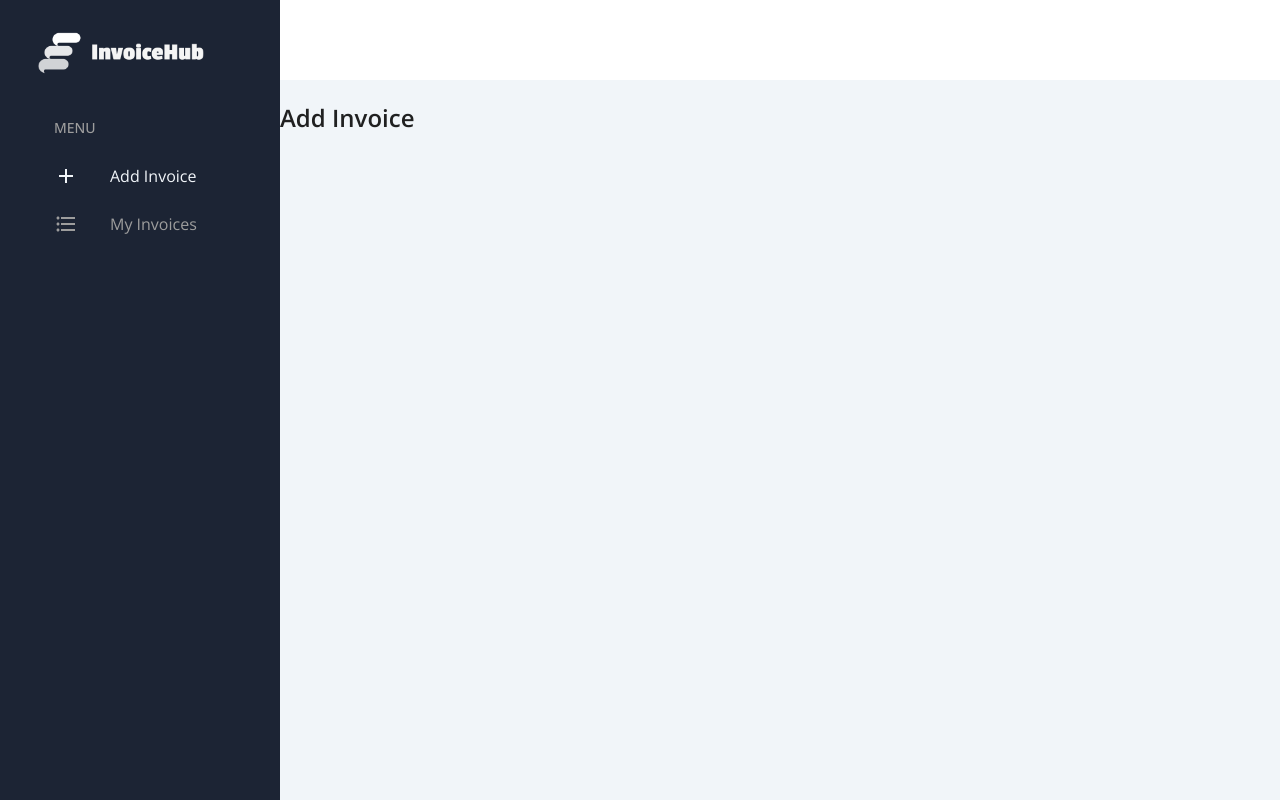
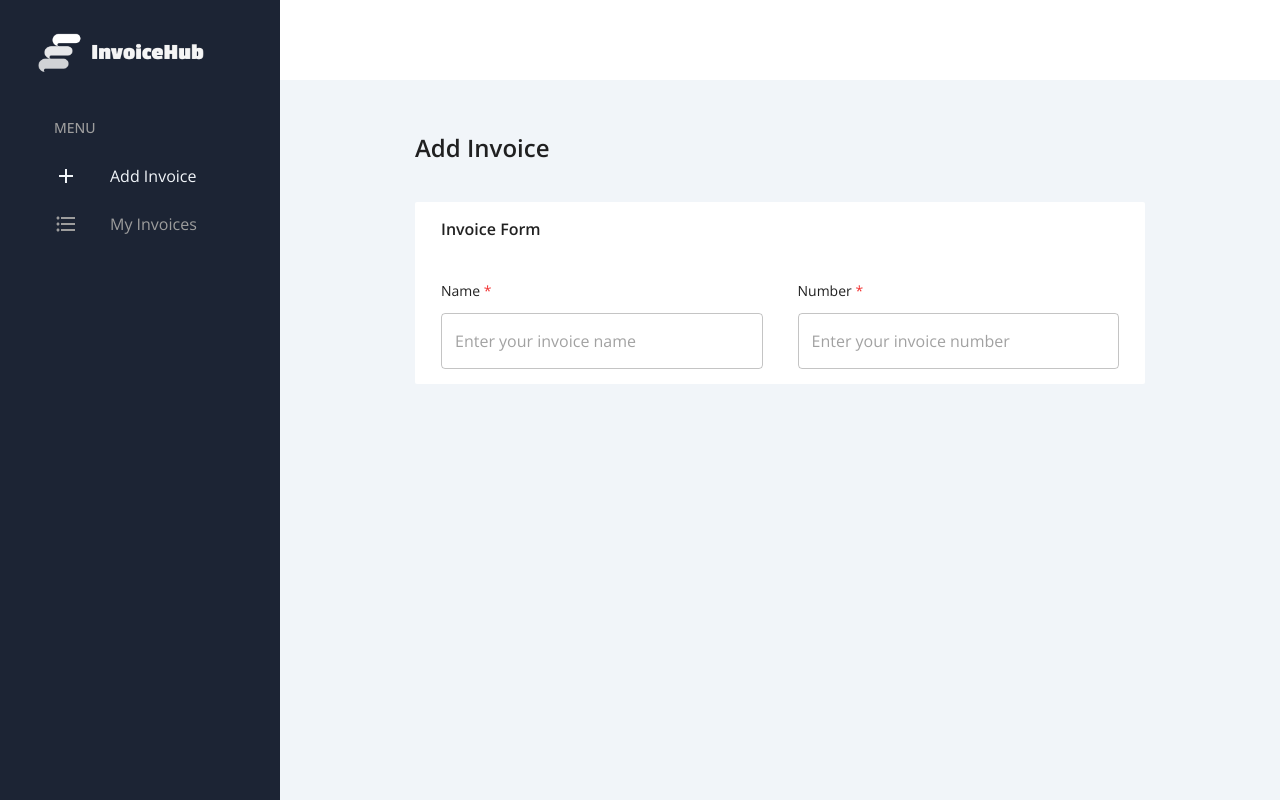
Before and after one commit to up2dul/nabitu-invoicehub, a Next.js app: page /invoices/add in a window 1280 px wide. Built offline with nearby package versions, Linux system fonts and the light colour scheme; what @mui/material-nextjs would draw is missing.

Commit message:
feat: some updates

```diff
--- a/src/app/invoices/add/page.tsx
+++ b/src/app/invoices/add/page.tsx
@@ -1,11 +1,62 @@
+import { Box, Grid2 as Grid, TextField, Typography } from "@mui/material";
+
 export const metadata = {
   title: "Add Invoice",
 };
 
 export default function InvoicesAddPage() {
   return (
-    <>
-      <h1>Add Invoice</h1>
-    </>
+    <Box
+      component="section"
+      sx={{
+        pt: "52px",
+        px: { xs: "10px", sm: "40px", md: "60px", lg: "135px" },
+      }}
+    >
+      <Typography variant="h5" sx={{ fontWeight: 700 }}>
+        Add Invoice
+      </Typography>
+
+      <Box
+        sx={{
+          mt: "38px",
+          p: "15px 26px",
+          bgcolor: "white",
+          borderRadius: "2px",
+        }}
+      >
+        <Typography sx={{ mb: "40px", fontWeight: 600 }}>
+          Invoice Form
+        </Typography>
+
+        <form>
+          <Grid container columnSpacing="35px" rowSpacing="18px">
+            <Grid size={{ xs: 12, md: 6 }}>
+              <Typography variant="body2">
+                Name <span style={{ color: "#F23030" }}>*</span>
+              </Typography>
+              <TextField
+                id="name"
+                placeholder="Enter your invoice name"
+                variant="outlined"
+                sx={{ mt: "12px", width: "100%" }}
+              />
+            </Grid>
+
+            <Grid size={{ xs: 12, md: 6 }}>
+              <Typography variant="body2">
+                Number <span style={{ color: "#F23030" }}>*</span>
+              </Typography>
+              <TextField
+                id="number"
+                placeholder="Enter your invoice number"
+                variant="outlined"
+                sx={{ mt: "12px", width: "100%" }}
+              />
+            </Grid>
+          </Grid>
+        </form>
+      </Box>
+    </Box>
   );
 }
--- a/src/app/invoices/layout.tsx
+++ b/src/app/invoices/layout.tsx
@@ -21,12 +21,7 @@ export default function InvoicesLayout({
 
       <Topbar />
 
-      <Box
-        component="section"
-        sx={{ pt: "80px", pl: { xs: "90px", md: "280px" } }}
-      >
-        {children}
-      </Box>
+      <Box sx={{ pt: "80px", pl: { xs: "90px", md: "280px" } }}>{children}</Box>
     </Box>
   );
 }
--- a/src/components/sidebar.tsx
+++ b/src/components/sidebar.tsx
@@ -32,7 +32,7 @@ export const Sidebar = () => {
         left: 0,
         zIndex: 2,
         pt: "30px",
-        px: { xs: "10px", md: "38px" },
+        px: { xs: 0, md: "38px" },
       }}
     >
       {/* desktop image */}
@@ -44,12 +44,7 @@ export const Sidebar = () => {
           display: isMdScreen ? "block" : "none",
         }}
       >
-        <Image
-          src="/invoicehub-text-logo.webp"
-          alt="InvoiceHub Logo"
-          objectFit="cover"
-          layout="fill"
-        />
+        <Image src="/invoicehub-text-logo.webp" alt="InvoiceHub Logo" fill />
       </Box>
 
       {/* mobile image */}
@@ -62,12 +57,7 @@ export const Sidebar = () => {
           marginX: "auto",
         }}
       >
-        <Image
-          src="/invoicehub-logo.webp"
-          alt="InvoiceHub Logo"
-          objectFit="cover"
-          layout="fill"
-        />
+        <Image src="/invoicehub-logo.webp" alt="InvoiceHub Logo" fill />
       </Box>
 
       {/* list menu */}
@@ -92,7 +82,9 @@ export const Sidebar = () => {
       >
         <ListItemButton component={Link} href="/invoices/add">
           <ListItemIcon>
-            <Add sx={{ color: addPathnameColor }} />
+            <Add
+              sx={{ color: addPathnameColor, marginX: { xs: "auto", md: 0 } }}
+            />
           </ListItemIcon>
           <ListItemText
             primary={isMdScreen && "Add Invoice"}
@@ -101,7 +93,9 @@ export const Sidebar = () => {
         </ListItemButton>
         <ListItemButton component={Link} href="/invoices/list">
           <ListItemIcon>
-            <FormatListBulleted sx={{ color: listPathnameColor }} />
+            <FormatListBulleted
+              sx={{ color: listPathnameColor, marginX: { xs: "auto", md: 0 } }}
+            />
           </ListItemIcon>
           <ListItemText
             primary={isMdScreen && "My Invoices"}
```
